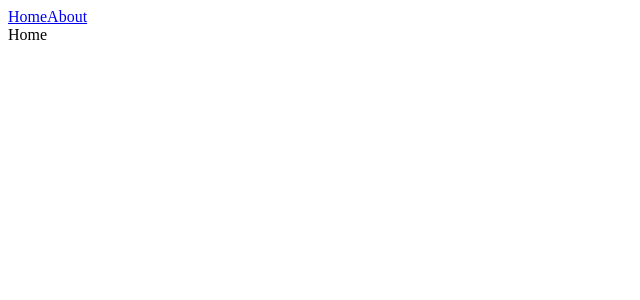
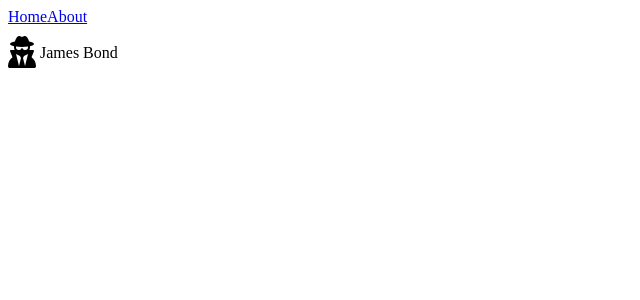
Before and after one commit to AnujShr/Recipie-CSS, a Vue app: page / in a window 1280 px wide. Shown: the top 300 px of the page, without its empty margins (0-640 px from the left). Built offline with nearby package versions, Linux system fonts and the light colour scheme.

Commit message:
feat(Icon): Add fontawesome

```diff
--- a/package.json
+++ b/package.json
@@ -8,6 +8,11 @@
     "preview": "vite preview"
   },
   "dependencies": {
+    "@fortawesome/fontawesome-svg-core": "^6.3.0",
+    "@fortawesome/free-brands-svg-icons": "^6.3.0",
+    "@fortawesome/free-regular-svg-icons": "^6.3.0",
+    "@fortawesome/free-solid-svg-icons": "^6.3.0",
+    "@fortawesome/vue-fontawesome": "^3.0.3",
     "pinia": "^2.0.32",
     "vue": "^3.2.47",
     "vue-router": "^4.1.6"
--- a/src/main.js
+++ b/src/main.js
@@ -1,13 +1,24 @@
-import { createApp } from 'vue'
-import { createPinia } from 'pinia'
+import {createApp} from 'vue'
+import {createPinia} from 'pinia'
 
 import App from './App.vue'
 import router from './router'
 
+/* import the fontawesome core */
+import {library} from '@fortawesome/fontawesome-svg-core'
+
+/* import font awesome icon component */
+import {FontAwesomeIcon} from '@fortawesome/vue-fontawesome'
+
+/* import specific icons */
+import {faUserSecret} from '@fortawesome/free-solid-svg-icons'
+
+/* add icons to the library */
+library.add(faUserSecret)
 
 const app = createApp(App)
 
 app.use(createPinia())
 app.use(router)
 
-app.mount('#app')
+app.component('font-awesome-icon', FontAwesomeIcon).mount('#app')
--- a/src/views/HomeView.vue
+++ b/src/views/HomeView.vue
@@ -1,5 +1,6 @@
 <script setup>
 </script>
 <template>
-  <div>Home</div>
+  <font-awesome-icon icon="fa-solid fa-user-secret" size="2xl" style="margin-top: 10px;"/>
+  James Bond
 </template>
```
Also changed, not shown: 1 other file (tests, documents, lock files or other folders).
